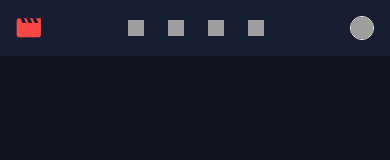
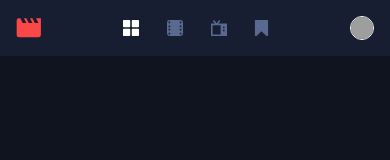
Before and after one commit to LucasS-Goncalves/entertainment-web-app, an Angular app: page / in a window 390 px wide. Shown: the top 160 px of the page. Built offline with nearby package versions, Linux system fonts and the light colour scheme; grey boxes are pictures that could not be loaded.

Commit message:
finishing navbar styles for mobile

```diff
--- a/src/app/components/navbar/navbar.component.css
+++ b/src/app/components/navbar/navbar.component.css
@@ -20,11 +20,21 @@
 }
 
 .header .navigation .link{
-  width: 16px;
   height: 16px;
+  display: flex;
+  align-items: center;
+  justify-content: center
 }
 
-.header .navigation .link .icon{
+.header .navigation .link svg{
+  transform: scale(.8);
+}
+
+.header .navigation .link.active svg path{
+  fill: white;
+}
+
+.header .navigation .link .icon.active{
   width: 100%;
   height: 100%;
 }
--- a/src/app/components/navbar/navbar.component.html
+++ b/src/app/components/navbar/navbar.component.html
@@ -1,10 +1,18 @@
 <header class="header">
   <img src="../../../assets/logo.svg" alt="Entertainment Web App logo" class="logo">
   <nav class="navigation">
-    <a class="link"><img src="../../../assets/icon-nav-home.svg" alt="Home Page Icon" class="icon"></a>
-    <a class="link"><img src="../../../assets/icon-nav-movies.svg" alt="Movies Page Icon" class="icon"></a>
-    <a class="link"><img src="../../../assets/icon-nav-tv-series.svg" alt="Tv Series Page Icon" class="icon"></a>
-    <a class="link"><img src="../../../assets/icon-nav-bookmark.svg" alt="Bookmark Page Icon" class="icon"></a>
+    <a class="link" routerLink="/" routerLinkActive="active">
+      <svg width="20" height="20" xmlns="http://www.w3.org/2000/svg"><path d="M8 0H1C.4 0 0 .4 0 1v7c0 .6.4 1 1 1h7c.6 0 1-.4 1-1V1c0-.6-.4-1-1-1Zm0 11H1c-.6 0-1 .4-1 1v7c0 .6.4 1 1 1h7c.6 0 1-.4 1-1v-7c0-.6-.4-1-1-1ZM19 0h-7c-.6 0-1 .4-1 1v7c0 .6.4 1 1 1h7c.6 0 1-.4 1-1V1c0-.6-.4-1-1-1Zm0 11h-7c-.6 0-1 .4-1 1v7c0 .6.4 1 1 1h7c.6 0 1-.4 1-1v-7c0-.6-.4-1-1-1Z" fill="#5A698F"/></svg>
+    </a>
+    <a class="link">
+      <svg width="20" height="20" xmlns="http://www.w3.org/2000/svg"><path d="M16.956 0H3.044A3.044 3.044 0 0 0 0 3.044v13.912A3.044 3.044 0 0 0 3.044 20h13.912A3.044 3.044 0 0 0 20 16.956V3.044A3.044 3.044 0 0 0 16.956 0ZM4 9H2V7h2v2Zm-2 2h2v2H2v-2Zm16-2h-2V7h2v2Zm-2 2h2v2h-2v-2Zm2-8.26V4h-2V2h1.26a.74.74 0 0 1 .74.74ZM2.74 2H4v2H2V2.74A.74.74 0 0 1 2.74 2ZM2 17.26V16h2v2H2.74a.74.74 0 0 1-.74-.74Zm16 0a.74.74 0 0 1-.74.74H16v-2h2v1.26Z" fill="#5A698F"/></svg>
+    </a>
+    <a class="link">
+      <svg width="20" height="20" xmlns="http://www.w3.org/2000/svg"><path d="M20 4.481H9.08l2.7-3.278L10.22 0 7 3.909 3.78.029 2.22 1.203l2.7 3.278H0V20h20V4.481Zm-8 13.58H2V6.42h10v11.64Zm5-3.88h-2v-1.94h2v1.94Zm0-3.88h-2V8.36h2v1.94Z" fill="#5A698F"/></svg>
+    </a>
+    <a class="link">
+      <svg width="17" height="20" xmlns="http://www.w3.org/2000/svg"><path d="M15.387 0c.202 0 .396.04.581.119.291.115.522.295.694.542.172.247.258.52.258.82v17.038c0 .3-.086.573-.258.82a1.49 1.49 0 0 1-.694.542 1.49 1.49 0 0 1-.581.106c-.423 0-.79-.141-1.098-.423L8.46 13.959l-5.83 5.605c-.317.29-.682.436-1.097.436-.202 0-.396-.04-.581-.119a1.49 1.49 0 0 1-.694-.542A1.402 1.402 0 0 1 0 18.52V1.481c0-.3.086-.573.258-.82A1.49 1.49 0 0 1 .952.119C1.137.039 1.33 0 1.533 0h13.854Z" fill="#5A698F"/></svg>
+    </a>
   </nav>
   <img src="../../../assets/image-avatar.png" alt="Avatar" class="avatar">
 </header>
--- a/src/app/components/navbar/navbar.component.ts
+++ b/src/app/components/navbar/navbar.component.ts
@@ -1,9 +1,10 @@
 import { Component } from '@angular/core';
+import { RouterModule } from '@angular/router';
 
 @Component({
   selector: 'app-navbar',
   standalone: true,
-  imports: [],
+  imports: [RouterModule],
   templateUrl: './navbar.component.html',
   styleUrl: './navbar.component.css'
 })
```
